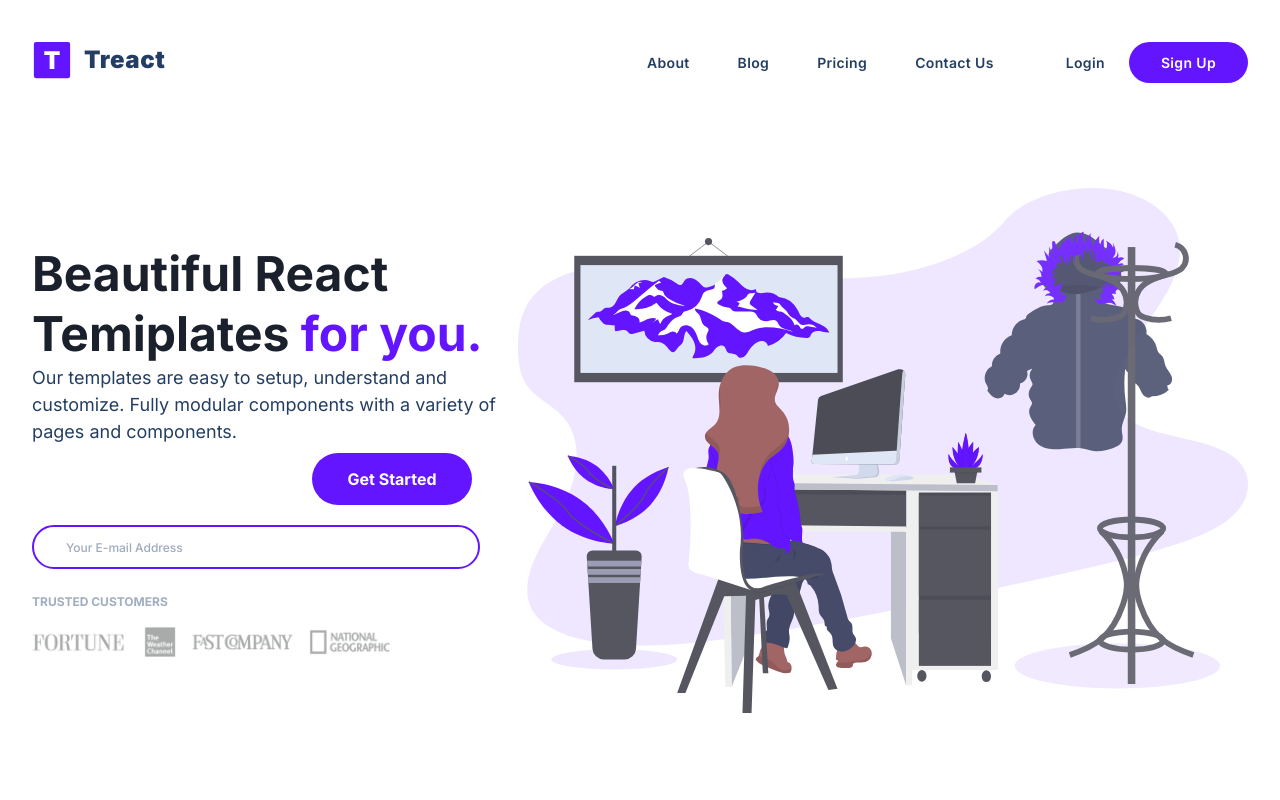
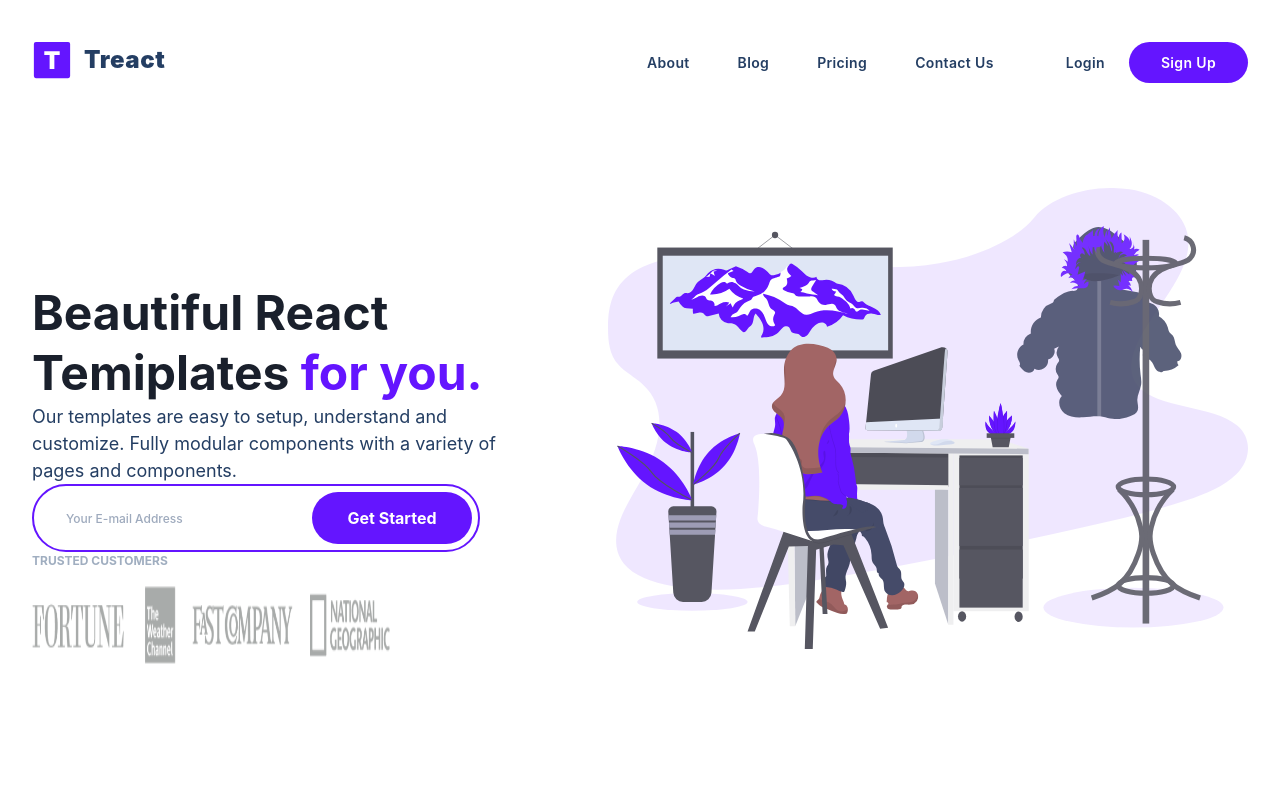
Before and after one commit to Noa-mcgrath/treact-final-project, a plain HTML site: page index-Noa’s MacBook Air.html in a window 1280 px wide. Shown: the top 800 px of the page. Drawn offline with Linux system fonts and the light colour scheme.

Commit message:
feat: simulate new features

```diff
--- a/style.css
+++ b/style.css
@@ -1,11 +1,11 @@
-@import url("https://fonts.googleapis.com/css2?family=Inter:wght@100;200;300;400;500;600;700;800;900&display=swap");
-
 * {
   margin: 0;
   padding: 0;
   box-sizing: border-box;
-  font-family: "Inter", system-ui;
+  font-family: "Inter", system-ui, -apple-system, BlinkMacSystemFont, "Segoe UI", sans-serif;
   color: #243e63;
+  -webkit-font-smoothing: antialiased;
+  text-rendering: optimizeLegibility;
 }
 
 html {
@@ -17,10 +17,31 @@ body {
   overflow-x: hidden;
 }
 
+img,
+svg {
+  display: block;
+  max-width: 100%;
+}
+
+img {
+  height: auto;
+}
+
+figure {
+  margin: 0;
+}
+
+button,
+a,
+input {
+  touch-action: manipulation;
+}
+
 .row {
   width: 100%;
   max-width: 1280px;
   margin: 0 auto;
+  display: flex;
 }
 
 .row__narrow {
@@ -94,7 +115,8 @@ p {
   font-size: 14px;
   color: #fff;
   font-weight: bold;
-  transition: all 300ms;
+  transition: background-color 200ms ease, color 200ms ease,
+    border-color 200ms ease, transform 200ms ease;
 }
 .btn:hover {
   background-color: rgba(80, 17, 204);
@@ -167,7 +189,8 @@ nav {
   letter-spacing: 0.35px;
   border-bottom: 2px solid transparent;
   position: relative;
-  transition: all 300ms;
+  transition: background-color 200ms ease, color 200ms ease,
+    border-color 200ms ease, transform 200ms ease;
 }
 
 .nav__link:after {
@@ -178,7 +201,7 @@ nav {
   height: 2px;
   width: 100%;
   background: #6415ff;
-  transition: all 300ms ease;
+  transition: opacity 200ms ease;
   opacity: 0;
 }
 
@@ -196,7 +219,8 @@ nav {
   line-height: 1.5;
   border: none;
   width: auto;
-  transition: all 300ms ease;
+  transition: background-color 200ms ease, color 200ms ease,
+    border-color 200ms ease, transform 200ms ease;
 }
 
 .nav__link--primary:after {
@@ -222,7 +246,8 @@ nav {
   font-size: 14px;
   color: #fff;
   font-weight: bold;
-  transition: all 300ms ease;
+  transition: background-color 200ms ease, color 200ms ease,
+    border-color 200ms ease, transform 200ms ease;
   cursor: pointer;
 }
 
@@ -230,12 +255,12 @@ nav {
   background-color: transparent;
   border: none;
   display: none;
-  transition: all 300ms ease;
+  transition: color 200ms ease, opacity 200ms ease,
+    transform 200ms ease;
 }
 
 .btn__menu--svg:hover {
-  filter: invert(26%) sepia(94%) saturate(7476%) hue-rotate(261deg)
-    brightness(94%) contrast(115%);
+  color: #6415ff;
 }
 
 .btn__menu--close {
@@ -259,7 +284,8 @@ nav {
   visibility: hidden;
   opacity: 0;
   transform: translateX(300%);
-  transition: all 300ms ease;
+  transition: opacity 200ms ease, transform 200ms ease,
+    visibility 200ms ease;
 }
 
 .menu--open {
@@ -350,7 +376,8 @@ header .row {
   color: #fff;
   font-weight: 700;
   font-size: 16px;
-  transition: all 300ms ease;
+  transition: background-color 200ms ease, color 200ms ease,
+    transform 200ms ease;
 }
 
 .header__email--btn:hover {
@@ -369,7 +396,7 @@ header .row {
   top: 0;
   bottom: 0;
   z-index: 1;
-  transition: border-color 300ms;
+  transition: border-color 200ms ease;
 }
 
 .header__email--input::placeholder {
@@ -390,7 +417,6 @@ input.header__email--input,
 
 input.header__email--input,
 .header__customers--title {
-  margin-top: 80px;
   color: #a0aec0;
   font-size: 12px;
   font-weight: 700;
@@ -401,6 +427,10 @@ input.header__email--input,
   margin-top: 16px;
   padding-right: 128px;
   opacity: 0.5;
+  display: block;
+  width: min(100%, 500px);
+  height: auto;
+  aspect-ratio: 6.25;
 }
 
 header {
@@ -418,11 +448,13 @@ header {
 }
 
 .header__img--wrapper {
-  width: calc(100% - 40%);
+  width: min(100%, 640px);
+  aspect-ratio: 1.12;
 }
 
 .header__img {
   width: 100%;
+  height: auto;
   max-width: 768px;
 }
 
@@ -858,7 +890,8 @@ PRICING ↓
   padding: 0.75rem 2rem;
   font-weight: 700;
   color: rgb(247 250 252);
-  transition: all 300ms ease;
+  transition: background-color 200ms ease, color 200ms ease,
+    border-color 200ms ease, transform 200ms ease;
   width: 100%;
   border-radius: 9999px;
   padding-top: 1rem;
@@ -1084,7 +1117,7 @@ TESTIMONIALS ↓
   background: #edf2f7;
   border-radius: 50%;
   margin: 0 12px;
-  transition: all 300ms ease;
+  transition: background-color 200ms ease, transform 200ms ease;
 }
 
 .testimonial__button:hover {
@@ -1173,7 +1206,7 @@ main {
   box-shadow: rgba(0, 0, 0, 0) 0px 0px 0px 0px, rgba(0, 0, 0, 0) 0px 0px 0px 0px,
     rgba(0, 0, 0, 0.1) 0px 10px 15px -3px, rgba(0, 0, 0, 0.05) 0px 4px 6px -2px;
   margin-right: 32px;
-  transition: all 300ms ease;
+  transition: background-color 200ms ease, transform 200ms ease;
 }
 
 .start__button:hover:nth-child(1) {
@@ -1182,7 +1215,8 @@ main {
 
 .start__button:nth-child(2) {
   border: 1px solid rgb(160, 174, 192);
-  transition: all 300ms ease;
+  transition: background-color 200ms ease, color 200ms ease,
+    border-color 200ms ease, transform 200ms ease;
 }
 
 .start__button:hover:nth-child(2) {
@@ -1267,7 +1301,7 @@ footer {
   height: 2px;
   width: 100%;
   background: #fff;
-  transition: all 300ms ease;
+  transition: opacity 200ms ease;
   opacity: 0;
 }
 .footer__column--link:hover:after {
@@ -1320,7 +1354,7 @@ footer {
   border-radius: 50%;
   z-index: 2;
   cursor: pointer;
-  transition: all 300ms ease;
+  transition: background-color 200ms ease, transform 200ms ease;
 }
 .footer__social--link:hover {
   background-color: rgba(203, 213, 224);
```
Also changed, not shown: index.html (+4 -1 lines).
